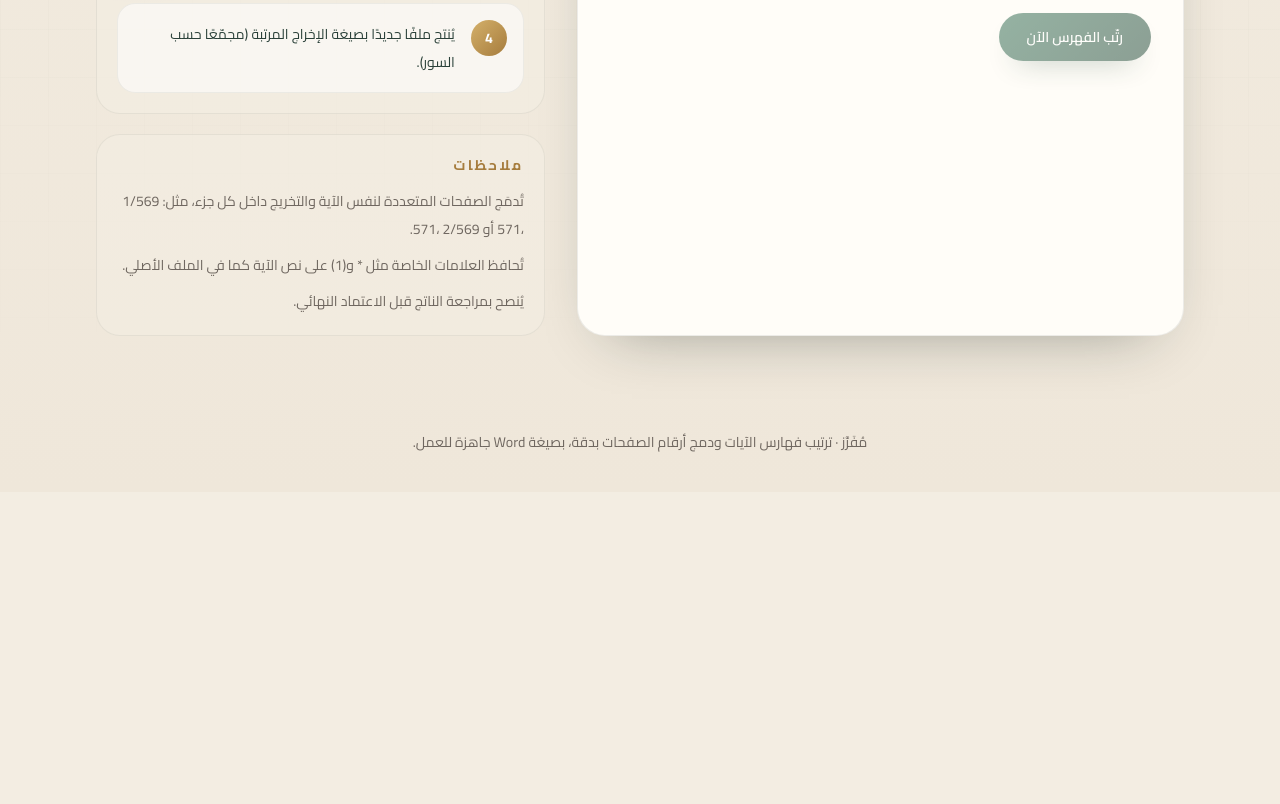
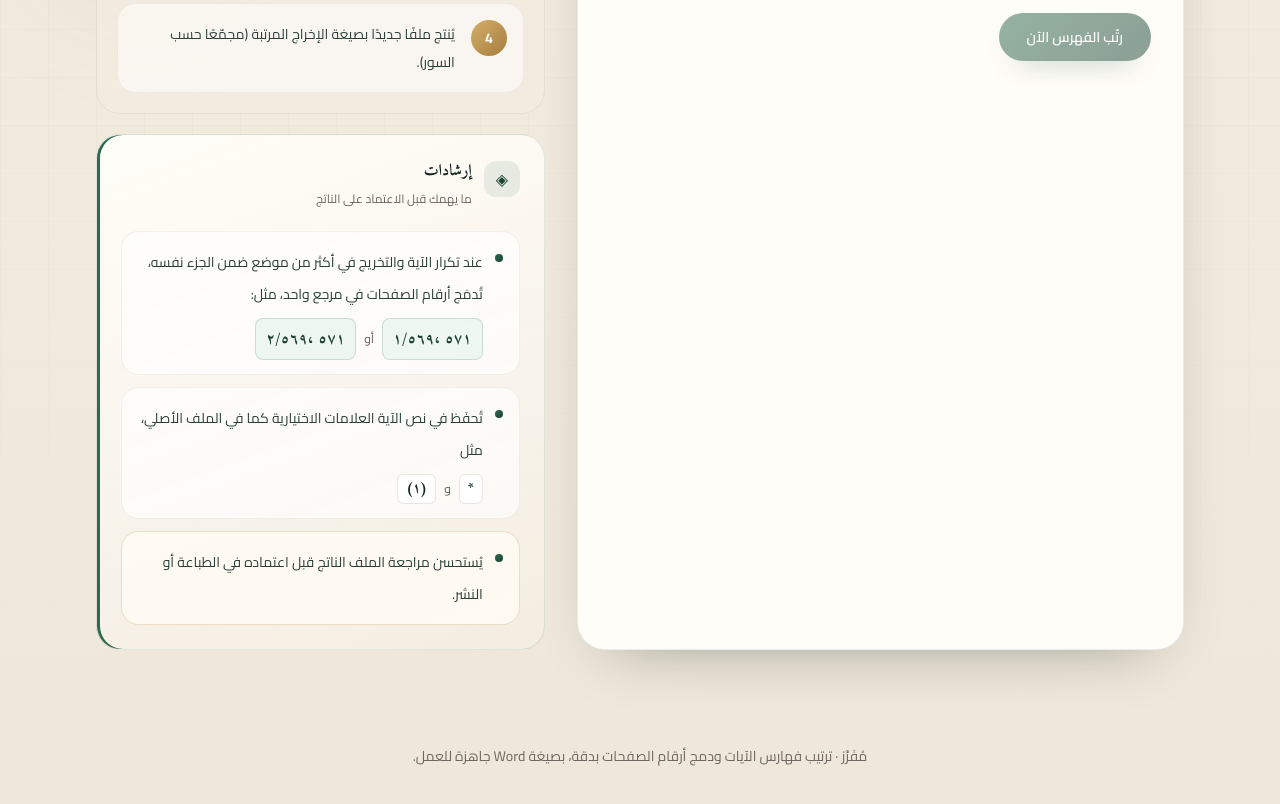
Before and after one commit to omarapdelgwad44/mufarraz, a website built with Vite: page index.html in a window 1280 px wide. Shown: the part 787-1591 px from the top of the page. Before the commit the page ends 1279 px from the top, so only its background shows below. Built offline with nearby package versions, Linux system fonts and the light colour scheme.

Commit message:
Fix merged page reference order

```diff
--- a/src/app.ts
+++ b/src/app.ts
@@ -157,12 +157,41 @@ function render(): void {
                   `).join('')}
                 </div>
               </div>
-              <div class="idx-card-muted">
-                <h3 class="mb-3 text-sm font-bold uppercase tracking-[0.18em] text-gold">${t('panel_notes')}</h3>
-                <ul class="space-y-2 text-sm leading-7 text-muted">
-                  <li>${t('note_1')}</li>
-                  <li>${t('note_2')}</li>
-                  <li>${t('note_3')}</li>
+              <div class="idx-card-notes">
+                <div class="idx-notes-head">
+                  <span class="idx-notes-emblem" aria-hidden="true">◈</span>
+                  <div>
+                    <h3 class="idx-notes-title">${t('panel_notes')}</h3>
+                    <p class="idx-notes-sub">${t('panel_notes_sub')}</p>
+                  </div>
+                </div>
+                <ul class="idx-notes-list">
+                  <li class="idx-note">
+                    <span class="idx-note-bullet" aria-hidden="true"></span>
+                    <p class="idx-note-text">
+                      <span class="idx-note-lead">${t('note_1')}</span>
+                      <span class="idx-note-examples">
+                        <span class="idx-page-ref">${t('note_1_example_a')}</span>
+                        <span class="idx-note-sep">${t('note_1_or')}</span>
+                        <span class="idx-page-ref">${t('note_1_example_b')}</span>
+                      </span>
+                    </p>
+                  </li>
+                  <li class="idx-note">
+                    <span class="idx-note-bullet" aria-hidden="true"></span>
+                    <p class="idx-note-text">
+                      <span class="idx-note-lead">${t('note_2')}</span>
+                      <span class="idx-note-examples">
+                        <span class="idx-mark-ref">${t('note_2_mark_a')}</span>
+                        <span class="idx-note-sep">${getLocale() === 'ar' ? 'و' : 'and'}</span>
+                        <span class="idx-mark-ref">${t('note_2_mark_b')}</span>
+                      </span>
+                    </p>
+                  </li>
+                  <li class="idx-note idx-note-highlight">
+                    <span class="idx-note-bullet" aria-hidden="true"></span>
+                    <p class="idx-note-text">${t('note_3')}</p>
+                  </li>
                 </ul>
               </div>
             </aside>
--- a/src/i18n.ts
+++ b/src/i18n.ts
@@ -19,7 +19,8 @@ const messages = {
     processing: 'جاري الترتيب والدمج…',
     uploading: 'جاري قراءة الملف…',
     panel_workflow: 'مسار العمل',
-    panel_notes: 'ملاحظات',
+    panel_notes: 'إرشادات',
+    panel_notes_sub: 'ما يهمك قبل الاعتماد على الناتج',
     stat_entries: 'مدخلات',
     stat_surahs: 'سور',
     stat_ready: 'جاهز',
@@ -29,9 +30,14 @@ const messages = {
     step_2: 'يقرأ النظام الآيات والتخريج وأرقام الصفحات من ملفك.',
     step_3: 'يرتب المدخلات حسب ترتيب السور ثم رقم الآية ثم رقم الصفحة.',
     step_4: 'يُنتج ملفًا جديدًا بصيغة الإخراج المرتبة (مجمّعًا حسب السور).',
-    note_1: 'تُدمَج الصفحات المتعددة لنفس الآية والتخريج داخل كل جزء، مثل: 1/569 ،571 أو 2/569 ،571.',
-    note_2: 'تُحافظ العلامات الخاصة مثل * و(1) على نص الآية كما في الملف الأصلي.',
-    note_3: 'يُنصح بمراجعة الناتج قبل الاعتماد النهائي.',
+    note_1: 'عند تكرار الآية والتخريج في أكثر من موضع ضمن الجزء نفسه، تُدمَج أرقام الصفحات في مرجع واحد، مثل:',
+    note_1_or: 'أو',
+    note_1_example_a: '٥٧١ ،١/٥٦٩',
+    note_1_example_b: '٥٧١ ،٢/٥٦٩',
+    note_2: 'تُحفَظ في نص الآية العلامات الاختيارية كما في الملف الأصلي، مثل',
+    note_2_mark_a: '*',
+    note_2_mark_b: '(١)',
+    note_3: 'يُستحسن مراجعة الملف الناتج قبل اعتماده في الطباعة أو النشر.',
     success: 'تم ترتيب الفهرس بنجاح',
     error_parse: 'تعذر قراءة مدخلات الفهرس من الملف.',
     error_invalid: 'ملف Word غير صالح.',
@@ -56,7 +62,8 @@ const messages = {
     processing: 'Sorting and merging…',
     uploading: 'Reading file…',
     panel_workflow: 'Workflow',
-    panel_notes: 'Notes',
+    panel_notes: 'Guidelines',
+    panel_notes_sub: 'What to know before using the output',
     stat_entries: 'entries',
     stat_surahs: 'surahs',
     stat_ready: 'ready',
@@ -66,9 +73,14 @@ const messages = {
     step_2: 'The app reads verses, references, and page numbers from your file.',
     step_3: 'Entries are sorted by surah order, ayah number, then page.',
     step_4: 'A new grouped Word file is generated for download.',
-    note_1: 'Multiple pages for the same verse merge per volume, e.g. 1/569 ،571.',
-    note_2: 'Special marks like * and (1) are preserved in verse text.',
-    note_3: 'Review the output before final use.',
+    note_1: 'When the same verse and citation appear on multiple pages within one volume, page numbers merge into one reference, e.g.:',
+    note_1_or: 'or',
+    note_1_example_a: '571 ،1/569',
+    note_1_example_b: '571 ،2/569',
+    note_2: 'Optional marks in verse text are preserved as in the source file, such as',
+    note_2_mark_a: '*',
+    note_2_mark_b: '(1)',
+    note_3: 'Review the output file before print or publication.',
     success: 'Index sorted successfully',
     error_parse: 'Could not read index entries from the file.',
     error_invalid: 'Invalid Word file.',
--- a/src/lib/arabicNumerals.ts
+++ b/src/lib/arabicNumerals.ts
@@ -19,3 +19,9 @@ export function ayahNumber(ayah: string): number {
   const match = normalized.match(/(\d+)/);
   return match ? parseInt(match[1], 10) : 0;
 }
+
+const WESTERN_TO_ARABIC_INDIC = '٠١٢٣٤٥٦٧٨٩';
+
+export function toArabicIndic(value: string): string {
+  return value.replace(/\d/g, (digit) => WESTERN_TO_ARABIC_INDIC[Number(digit)]);
+}
--- a/src/lib/pageReference.ts
+++ b/src/lib/pageReference.ts
@@ -1,7 +1,11 @@
 import { toWestern } from './arabicNumerals';
 
+export function normalize(page: string): string {
+  return toWestern(page.trim()).replace(/\s*\/\s*/g, '/');
+}
+
 export function pagesByVolume(page: string): Record<number, number[]> {
-  const normalized = toWestern(page.trim());
+  const normalized = normalize(page);
   if (normalized === '') return {};
 
   const match = normalized.match(/^(\d+)\/(\d+)(.*)$/u);
@@ -29,17 +33,31 @@ export function expand(page: string): string[] {
 
   if (expanded.length > 0) return expanded;
 
-  const normalized = toWestern(page.trim());
+  const normalized = normalize(page);
   return normalized === '' ? [''] : [normalized];
 }
 
 export function format(volume: number, pages: number[]): string {
   const unique = [...new Set(pages)].sort((a, b) => a - b);
-  let formatted = `${volume}/${unique[0]}`;
 
-  for (let i = 1; i < unique.length; i++) {
-    formatted += ` ،${unique[i]}`;
+  if (unique.length === 1) {
+    return `${volume}/${unique[0]}`;
   }
 
-  return formatted;
+  const anchor = `${volume}/${unique[0]}`;
+  const extras = unique.slice(1).sort((a, b) => b - a);
+
+  return [...extras.map(String), anchor].join(' ،');
 }
+
+export function formatMerged(pagesByVol: Record<number, number[]>): string {
+  const volumes = Object.keys(pagesByVol).map(Number).sort((a, b) => a - b);
+  const parts: string[] = [];
+
+  for (const volume of volumes) {
+    const pages = [...new Set(pagesByVol[volume])].sort((a, b) => a - b);
+    parts.push(format(volume, pages));
+  }
+
+  return parts.join(' ،');
+}
--- a/src/lib/verseIndexSorter.ts
+++ b/src/lib/verseIndexSorter.ts
@@ -1,5 +1,5 @@
 import { toWestern } from './arabicNumerals';
-import { format, pagesByVolume } from './pageReference';
+import { formatMerged, pagesByVolume } from './pageReference';
 import { VerseIndexEntry, SurahGroup } from './types';
 
 function normalizeText(text: string): string {
@@ -49,14 +49,14 @@ function mergePages(entries: VerseIndexEntry[]): VerseIndexEntry[] {
       }
     }
 
-    const volumes = Object.keys(pagesByVol).map(Number).sort((a, b) => a - b);
-
-    for (const volume of volumes) {
-      const pages = [...new Set(pagesByVol[volume])].sort((a, b) => a - b);
-      merged.push(
-        new VerseIndexEntry(cluster[0].verse, cluster[0].surah, cluster[0].ayah, format(volume, pages)),
-      );
-    }
+    merged.push(
+      new VerseIndexEntry(
+        cluster[0].verse,
+        cluster[0].surah,
+        cluster[0].ayah,
+        formatMerged(pagesByVol),
+      ),
+    );
   }
 
   merged.sort((a, b) => {
--- a/src/styles/main.css
+++ b/src/styles/main.css
@@ -148,6 +148,85 @@
         background: linear-gradient(135deg, var(--color-gold-soft), var(--color-gold));
     }
 
+    .idx-card-notes {
+        @apply rounded-[1.5rem] border p-5 sm:p-6;
+        border-color: rgb(45 106 79 / 0.14);
+        background:
+            linear-gradient(160deg, rgb(255 253 248 / 0.98) 0%, rgb(243 237 226 / 0.88) 100%);
+        box-shadow: inset 3px 0 0 var(--color-accent);
+    }
+
+    .idx-notes-head {
+        @apply mb-5 flex items-start gap-3;
+    }
+
+    .idx-notes-emblem {
+        @apply mt-0.5 flex h-9 w-9 shrink-0 items-center justify-center rounded-xl text-base text-accent-deep;
+        background: rgb(45 106 79 / 0.1);
+    }
+
+    .idx-notes-title {
+        @apply text-base font-bold text-ink;
+        font-family: var(--font-display);
+    }
+
+    .idx-notes-sub {
+        @apply mt-1 text-xs leading-6 text-muted;
+    }
+
+    .idx-notes-list {
+        @apply space-y-3;
+    }
+
+    .idx-note {
+        @apply flex gap-3 rounded-[1.1rem] border px-4 py-3.5;
+        border-color: rgb(19 35 31 / 0.06);
+        background: rgb(255 255 255 / 0.62);
+    }
+
+    .idx-note-highlight {
+        border-color: rgb(166 124 61 / 0.22);
+        background: rgb(255 251 243 / 0.9);
+    }
+
+    .idx-note-bullet {
+        @apply mt-2 h-2 w-2 shrink-0 rounded-full;
+        background: linear-gradient(135deg, var(--color-accent), var(--color-accent-deep));
+    }
+
+    .idx-note-text {
+        @apply text-sm leading-8 text-ink-soft;
+    }
+
+    .idx-note-lead {
+        @apply block;
+    }
+
+    .idx-note-examples {
+        @apply mt-2 flex flex-wrap items-center gap-2;
+    }
+
+    .idx-note-sep {
+        @apply text-xs font-medium text-muted;
+    }
+
+    .idx-page-ref {
+        @apply rounded-lg border px-2.5 py-1 text-[0.92rem] font-semibold tracking-wide text-accent-deep;
+        border-color: rgb(45 106 79 / 0.18);
+        background: rgb(232 244 237 / 0.75);
+        font-family: 'Traditional Arabic', var(--font-display), serif;
+        font-variant-numeric: tabular-nums;
+        white-space: nowrap;
+    }
+
+    .idx-mark-ref {
+        @apply rounded-md border px-2 py-1 text-sm font-semibold text-ink;
+        border-color: rgb(19 35 31 / 0.1);
+        background: rgb(255 255 255 / 0.9);
+        font-family: var(--font-display), serif;
+        white-space: nowrap;
+    }
+
     .idx-ornament {
         @apply pointer-events-none absolute rounded-full blur-3xl;
         background: radial-gradient(circle, rgb(166 124 61 / 0.16) 0%, transparent 70%);
```
Also changed, not shown: src/lib/verseIndexSorter.test.ts (+31 -6 lines).
